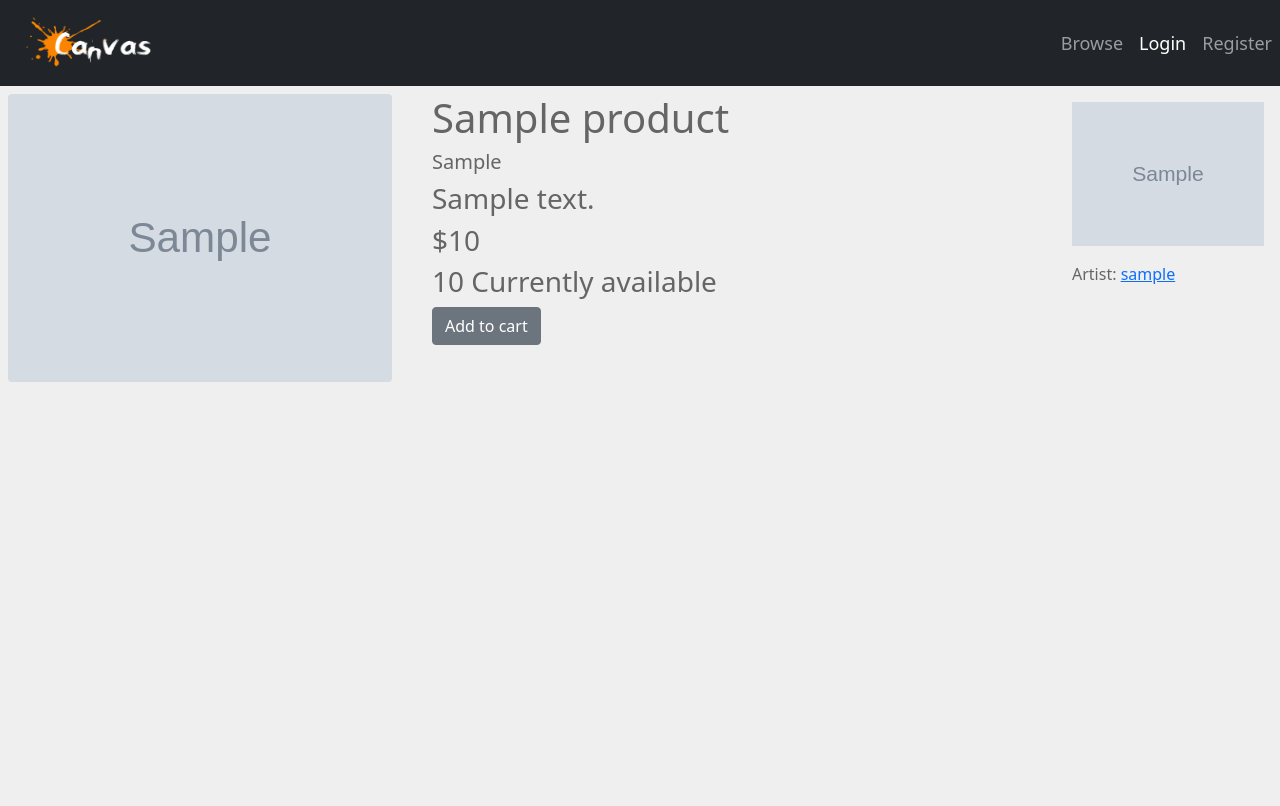
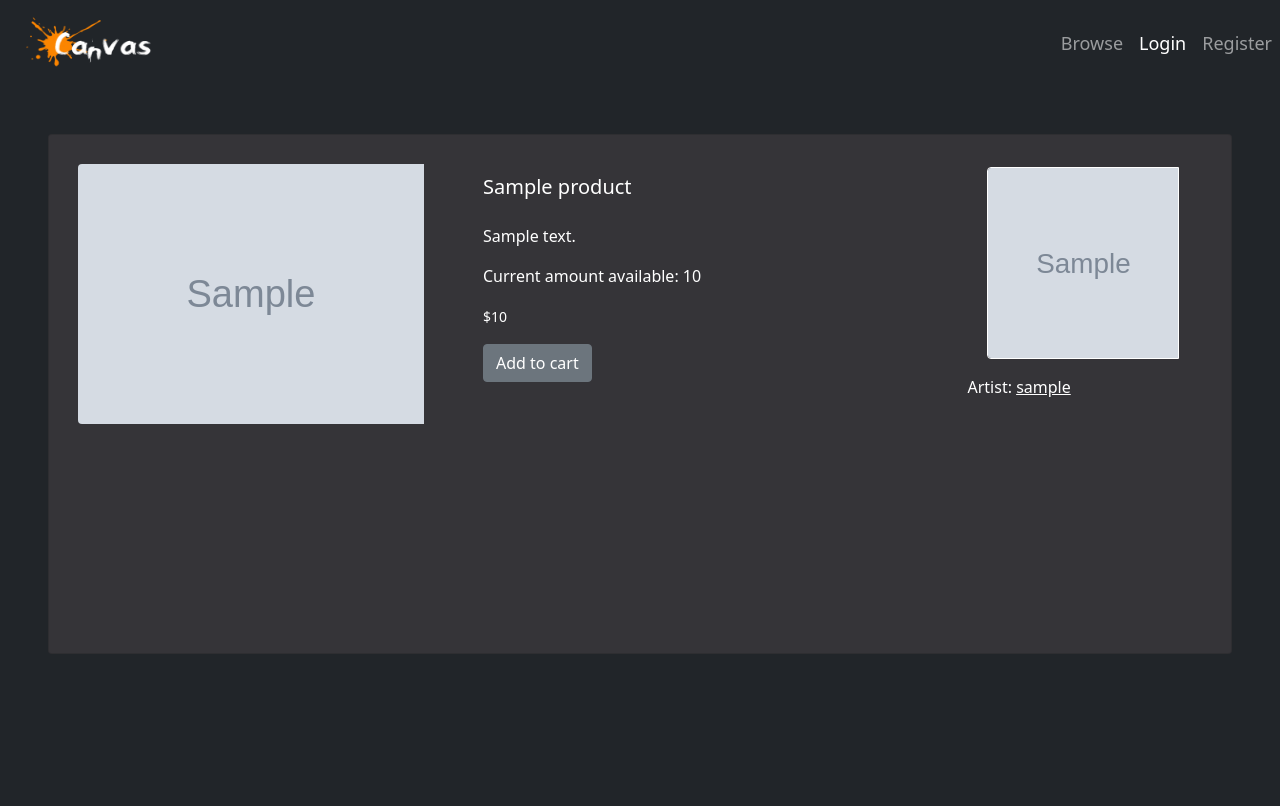
Before and after one commit to marianidchenko/canvas, a Django app: template templates/product_details.html in a window 1280 px wide. Before the commit the page ends 382 px from the top, so only its background shows below. Run offline with Django 3.2, Linux system fonts and the light colour scheme; the template is opened without the code that fills it: most values are stand-ins (such as "Sample title", 1, 10 or a date in 2020); grey boxes marked "Sample" are stand-in pictures.

Commit message:
styled view detials page

```diff
--- a/static/css/style.css
+++ b/static/css/style.css
@@ -19,7 +19,15 @@
 
 .thumbnail-browse{
     min-height:30vh;
-    max-height: 30vh;
+    max-height:30vh;
     object-fit: cover;
     overflow: hidden;
 }
+
+.thumbnail-profile{
+    min-height:15vw;
+    max-width: 15vw;
+    object-fit: cover;
+    overflow: hidden;
+    border: 1px solid;
+}
--- a/templates/product_details.html
+++ b/templates/product_details.html
@@ -1,36 +1,61 @@
 {% extends 'base.html' %}
 {% block page_content %}
-    <body style="background:#EFEFF0; color: #656566" >
-    <div class="d-flex gap-4 flex-row bd-highlight mb-3" style="width:100vw">
-        <div class="p-2 bd-highlight ">
-            <img src="{{ product.product_photo.url }}" class="rounded mx-auto d-block image30" alt="">
+    <span class="d-block p-2 bg-dark text-white" style="height:90vh">
+        <div class="card mb-3 d-flex flex-col" style="margin:40px; min-height:65vh; background-color:#353438">
+      <div class="row g-0">
+        <div class="col-md-4 p-4">
+          <img src="{{ product.product_photo.url }}" class="img-fluid rounded-start" style="margin:5px" alt="...">
         </div>
-        <div class="p-2 bd-highlight flex-grow-1">
-            <h1>
-                {{ product.product_name }} <h5>{{ product.product_type|title }}</h5>
-            </h1>
-            <h3>
-                {{ product.product_description }}
-            </h3>
-            <div>
-                <h3>
-                    ${{ product.product_price }}
-                </h3>
-                <h3>
-                    {{ product.product_quantity }} Currently available
-                </h3>
+        <div class="col-md-5 p-4">
+          <div class="card-body">
+            <h5 class="card-title" style="margin-bottom:25px">{{ product.product_name }}</h5>
+            <p class="card-text">{{ product.product_description }}</p>
+              <p class="card-text">Current amount available: {{ product.product_quantity }}</p>
+            <p class="card-text"><small class="text-white">${{ product.product_price }}</small></p>
               <a href="{% url 'add to cart' pk=product.pk %}" class="btn btn-secondary">Add to cart</a>
+
           </div>
         </div>
+          <div class="col-md-3 p-4">
           <div class="p-2 bd-highlight">
-            <div class="p-2 bd-highlight">
-                <img src="{{ product.profile.profile_photo.url }}" class="image15">
+                    <img src="{{ product.profile.profile_photo.url }}" class="thumbnail-profile mx-auto d-block rounded-start">
                 </div>
-            <div class="p-2 bd-highlight">
+                <div class="p-2 bd-highlight mx-auto d-block">
                     Artist:
-                <a href="#">{{ product.profile.username }}</a>
+                    <a href="#" style="color:white">{{ product.profile.username }}</a>
+                </div>
+        </div>
       </div>
     </div>
 
-    </body>
+{#        <div class="p-2 bd-highlight ">#}
+{#            <img src="{{ product.product_photo.url }}" class="rounded mx-auto d-block image30" alt="">#}
+{#        </div>#}
+{#        <div class="p-2 bd-highlight flex-grow-1">#}
+{#            <h1>#}
+{#                {{ product.product_name }} <h5>{{ product.product_type|title }}</h5>#}
+{#            </h1>#}
+{#            <h3>#}
+{#                {{ product.product_description }}#}
+{#            </h3>#}
+{#            <div>#}
+{#                <h3>#}
+{#                    ${{ product.product_price }}#}
+{#                </h3>#}
+{#                <h3>#}
+{#                    {{ product.product_quantity }} Currently available#}
+{#                </h3>#}
+{#                <a href="{% url 'add to cart' pk=product.pk %}" class="btn btn-secondary">Add to cart</a>#}
+{#            </div>#}
+{#        </div>#}
+{#        <div class="p-2 bd-highlight">#}
+{#            <div class="p-2 bd-highlight">#}
+{#                <img src="{{ product.profile.profile_photo.url }}" class="image15">#}
+{#            </div>#}
+{#            <div class="p-2 bd-highlight">#}
+{#                Artist:#}
+{#                <a href="#">{{ product.profile.username }}</a>#}
+{#            </div>#}
+{#        </div>#}
+    </span>
 {% endblock %}
```
Lines whose indentation alone changed are shown as unchanged.
